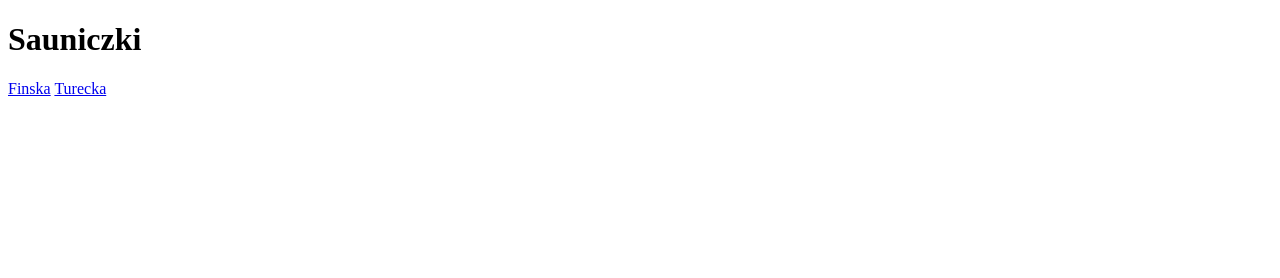
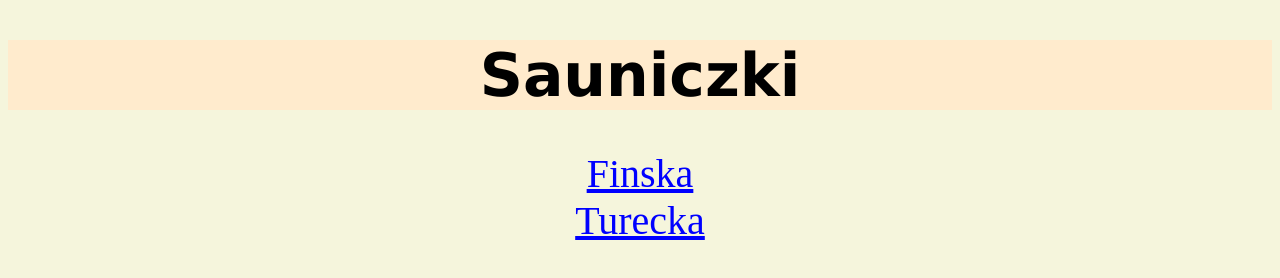
Before and after one commit to DawidSiuda98/HTML-testing, a plain HTML site: page index.html in a window 1280 px wide. Drawn offline with Linux system fonts and the light colour scheme.

Commit message:
Add index.html

```diff
--- a/index.html
+++ b/index.html
@@ -5,10 +5,12 @@
     <meta http-equiv="X-UA-Compatible" content="IE=edge">
     <meta name="viewport" content="width=device-width, initial-scale=1.0">
     <title>Document</title>
+    <link rel="stylesheet" href="styles.css">
 </head>
 <body>
     <h1>Sauniczki</h1>
     <a href="./recipes/finska.html">Finska</a>
+    <div></div>
     <a href="./recipes/turecka.html">Turecka</a>
 </body>
 </html>
--- /dev/null
+++ b/styles.css
@@ -0,0 +1,16 @@
+h1 {
+    background-color: blanchedalmond;
+    font-family: Verdana, Geneva, Tahoma, sans-serif;
+    font-weight: bold;
+    font-size: 60px;
+}
+
+a {
+    color: blue;
+    font-size: 40px;
+}
+
+body {
+    background-color: beige;
+    text-align: center;
+}
```
Also changed, not shown: recipes/finska.jpg (added), recipes/turecka.jpg (added).
